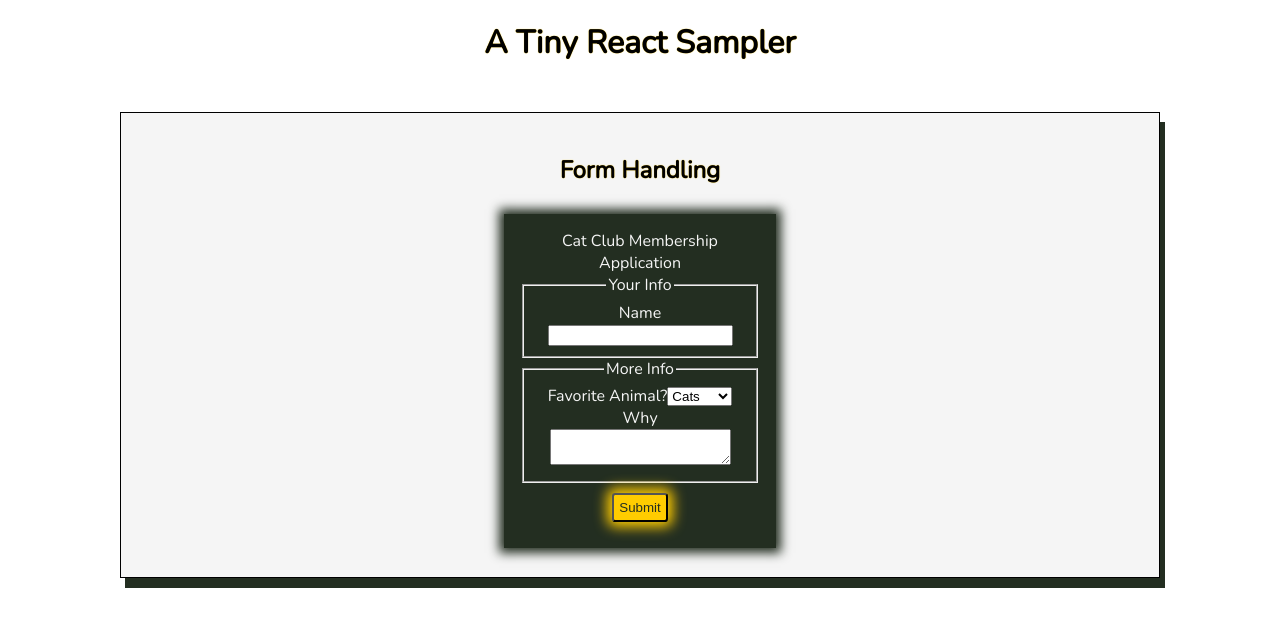
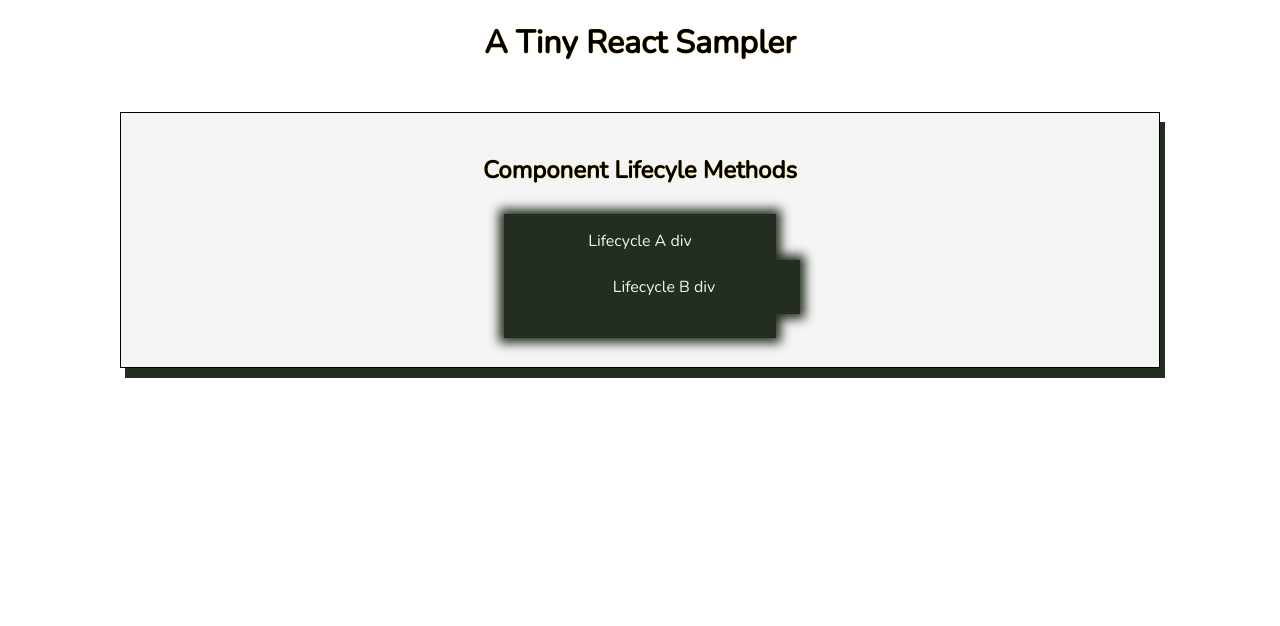
Before and after one commit to VickiLanger/Tiny-React-Sampler, a React (Create React App) app: page / in a window 1280 px wide. Shown: the top 626 px of the page. Built offline with nearby package versions, Linux system fonts and the light colour scheme.

Commit message:
Component Mounting Lifecycle Methods

```diff
--- a/src/App.js
+++ b/src/App.js
@@ -14,7 +14,8 @@
 // import Inline from "./components/Inline";
 import "./AppStyles.css";
 // import styles from "./AppStyles.module.css";
-import Form from "./components/Form";
+// import Form from "./components/Form";
+import LifecycleA from "./components/LifecycleA";
 
 class App extends Component {
   render() {
@@ -22,8 +23,8 @@
       <div className="App">
         <h1>A Tiny React Sampler</h1>
         <div id="outerSection">
-          <h2>Form Handling</h2>
-          <Form />
+          <h2>Component Lifecyle Methods</h2>
+          <LifecycleA />
         </div>
         {/* <div id="outerSection">
           <h2>Functional Components</h2>
@@ -79,7 +80,12 @@
           <h3 className={styles.success}>
             I get a success class from AppStyles.module.css
           </h3>
-        </div> */}
+        </div>
+        <div id="outerSection">
+          <h2>Form Handling</h2>
+          <Form />
+        </div>
+        */}
       </div>
     );
   }
--- /dev/null
+++ b/src/components/LifecycleA.js
@@ -0,0 +1,35 @@
+import React, { Component } from "react";
+import LifecycleB from "./LifecycleB";
+
+class LifecycleA extends Component {
+  constructor(props) {
+    super(props);
+
+    this.state = {
+      name: "Me",
+    };
+    console.log("LifecycleA constructor");
+  }
+  static getDerivedStateFromProps(props, state) {
+    console.log("LifecycleA getDerivedStateFromProps");
+    return null;
+  }
+
+  componentDidMount() {
+    console.log("LifecycleA componentDidMount");
+  }
+
+  render() {
+    console.log("LifecycleA render");
+    return (
+      <div id="innerSection">
+        <div>Lifecycle A div</div>
+        <LifecycleB />
+      </div>
+    );
+  }
+}
+
+export default LifecycleA;
+
+// order of execution during mounting: constructor > getDerivedStateFromPrompt > render > componentDidMount
--- /dev/null
+++ b/src/components/LifecycleB.js
@@ -0,0 +1,27 @@
+import React, { Component } from "react";
+
+class LifecycleB extends Component {
+  constructor(props) {
+    super(props);
+
+    this.state = {
+      name: "Me",
+    };
+    console.log("LifecycleB constructor");
+  }
+  static getDerivedStateFromProps(props, state) {
+    console.log("LifecycleB getDerivedStateFromProps");
+    return null;
+  }
+
+  componentDidMount() {
+    console.log("LifecycleB componentDidMount");
+  }
+
+  render() {
+    console.log("LifecycleB render");
+    return <div id="innerSection">Lifecycle B div</div>;
+  }
+}
+
+export default LifecycleB;
```
Also changed, not shown: 1 other file (tests, documents, lock files or other folders).
